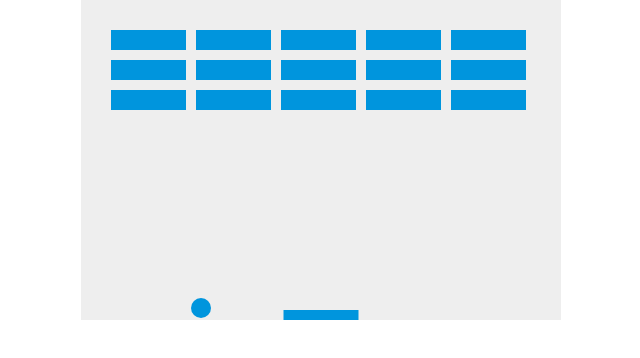
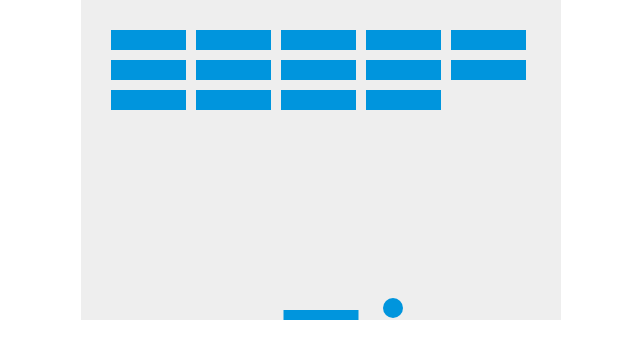
Before and after one commit to Aldo10012/BreakOut, a plain HTML site: page index.html in a window 1280 px wide. Shown: the whole page, without its empty margins (319-959 px from the left). Drawn offline with Linux system fonts and the light colour scheme.

Commit message:
completed step 7

```diff
--- a/index.html
+++ b/index.html
@@ -40,10 +40,10 @@
     var brickOffsetLeft = 30;
 
     var bricks = [];
-    for(var c=0; c<brickColumnCount; c++) {
+    for (var c = 0; c < brickColumnCount; c++) {
         bricks[c] = [];
-        for(var r=0; r<brickRowCount; r++) {
-            bricks[c][r] = { x: 0, y: 0 };
+        for (var r = 0; r < brickRowCount; r++) {
+            bricks[c][r] = { x: 0, y: 0, status: 1 };
         }
     }
 
@@ -73,6 +73,21 @@
         }
     }
 
+    // collision detection
+    function collisionDetection() {
+        for(var c=0; c<brickColumnCount; c++) {
+            for(var r=0; r<brickRowCount; r++) {
+                var b = bricks[c][r];
+                if(b.status == 1) {
+                    if(x > b.x && x < b.x+brickWidth && y > b.y && y < b.y+brickHeight) {
+                        dy = -dy;
+                        b.status = 0;
+                    }
+                }
+            }
+        }
+    }
+
     // UI
     function drawBall() {
         ctx.beginPath();
@@ -93,6 +108,7 @@
     function drawBricks() {
         for(var c=0; c<brickColumnCount; c++) {
             for(var r=0; r<brickRowCount; r++) {
+                if(bricks[c][r].status == 1) {
                     var brickX = (c*(brickWidth+brickPadding))+brickOffsetLeft;
                     var brickY = (r*(brickHeight+brickPadding))+brickOffsetTop;
                     bricks[c][r].x = brickX;
@@ -105,12 +121,14 @@
                 }
             }
         }
+    }
 
     function draw() {
         ctx.clearRect(0, 0, canvas.width, canvas.height);
         drawBricks();
         drawBall();
         drawPaddle();
+        collisionDetection();
 
         // ball hit left or right side
         if(x + dx > canvas.width-ballRadius || x + dx < ballRadius) {
```
Lines whose indentation alone changed are shown as unchanged.
